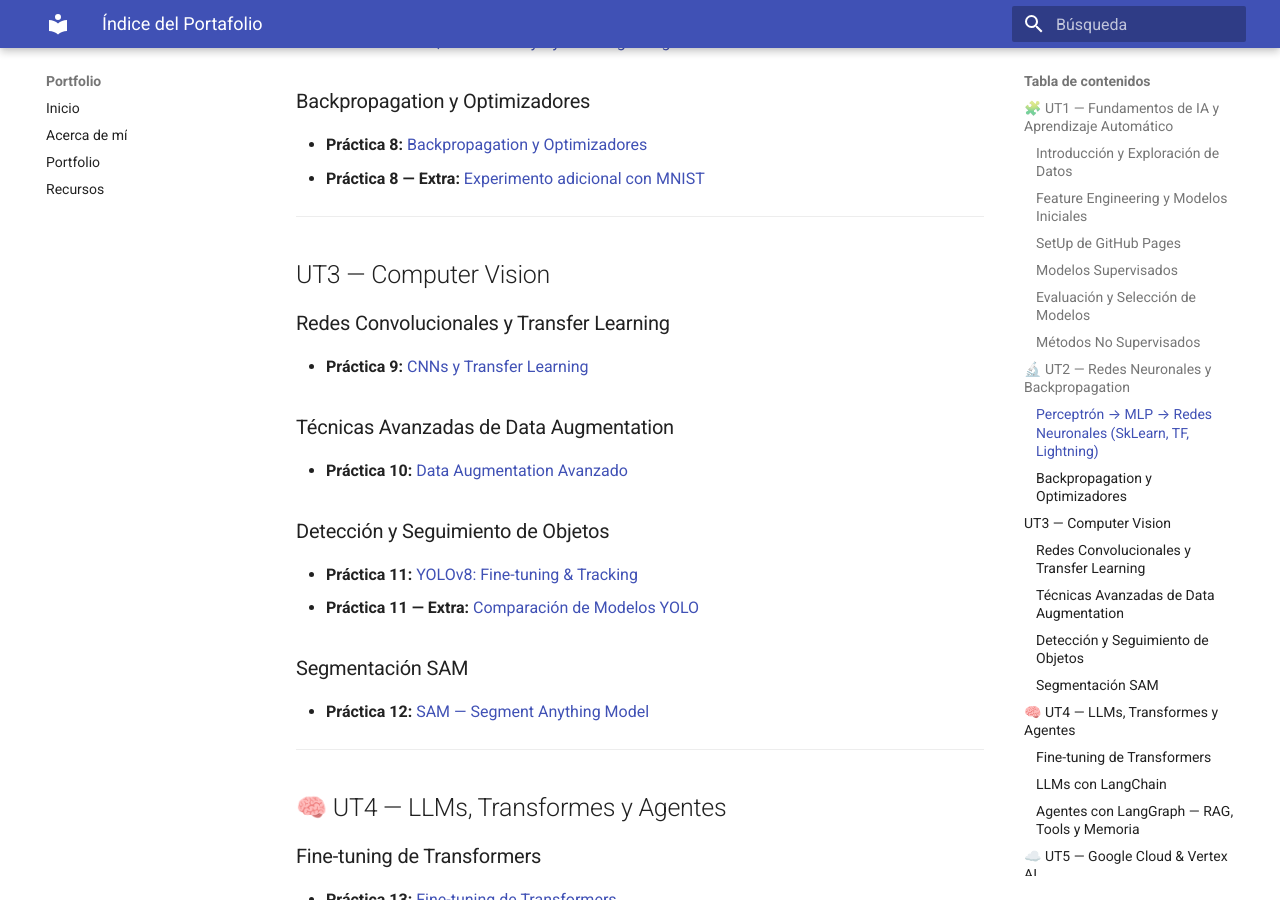
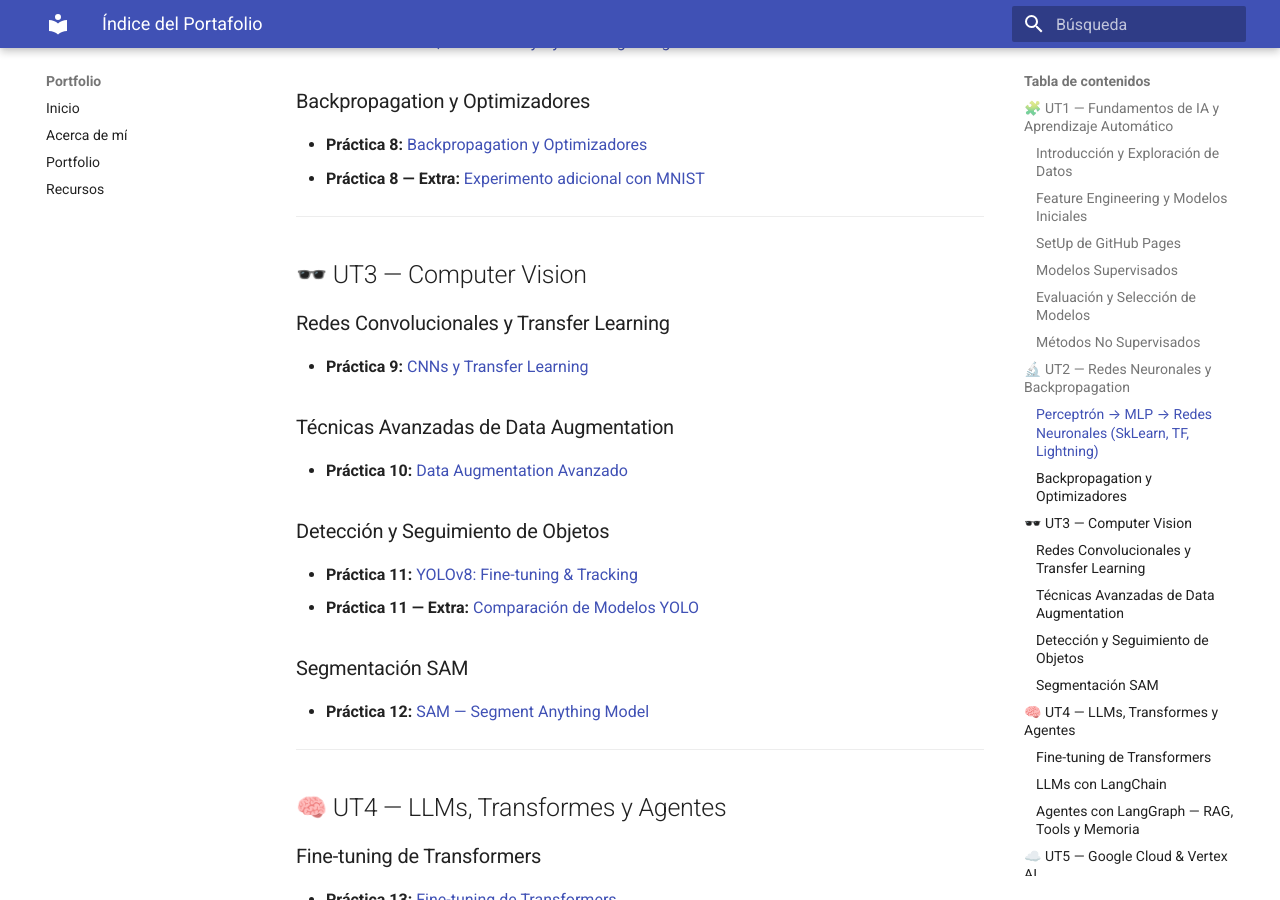
Before and after one commit to Sotogonzalo/IA-portfolio, an MkDocs documentation site: the page built from docs/portfolio/index.md, in a window 1280 px wide and 900 px high, scrolled down 1097 px. Built offline with MkDocs 1.6.1 and Material for MkDocs 9.7.7, drawn with Linux system fonts in a browser that asks for light colours.

Commit message:
mejora de indice..

```diff
--- a/docs/portfolio/index.md
+++ b/docs/portfolio/index.md
@@ -40,7 +40,7 @@ Aquí recopilo cada práctica, proyecto y experimento realizados durante el curs
 
 ---
 
-## UT3 — Computer Vision
+## 🕶️ UT3 — Computer Vision
 
 ### Redes Convolucionales y Transfer Learning
 - **Práctica 9:** [CNNs y Transfer Learning](09-practica-9.md)
```
